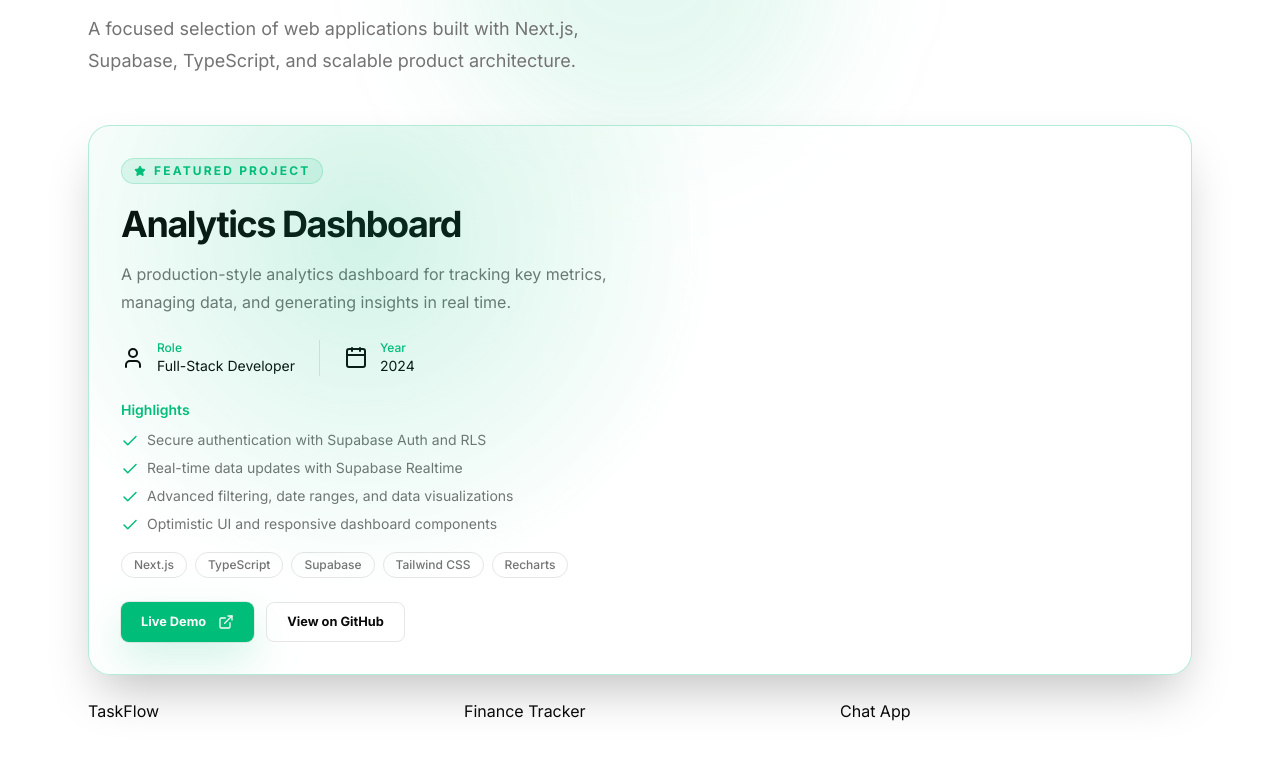
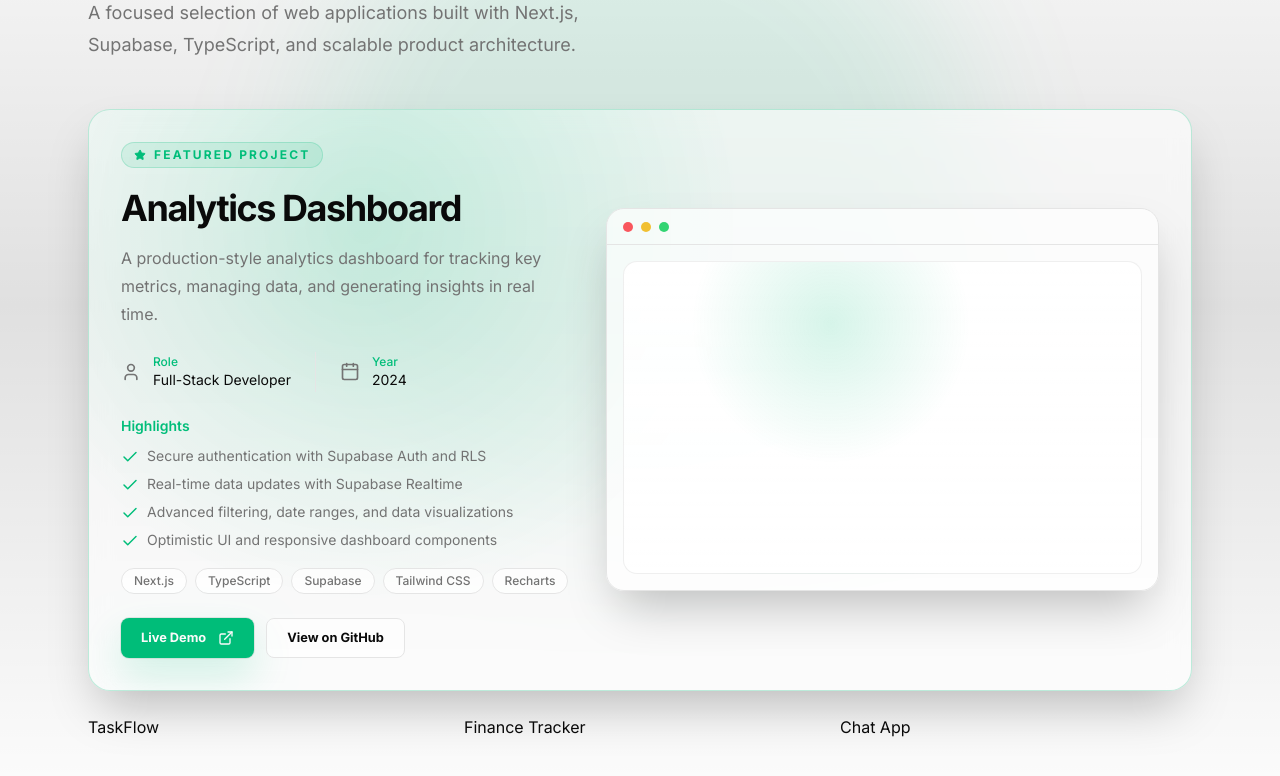
Before and after one commit to svsxn/portfolio, a Next.js app: page / in a window 1280 px wide. Shown: the part 1084-1860 px from the top of the page. Built offline with nearby package versions, Linux system fonts and the light colour scheme.

Commit message:
feat: add right section

```diff
--- a/components/sections/projects/background.tsx
+++ b/components/sections/projects/background.tsx
@@ -1,5 +1,8 @@
 export default function Background() {
   return (
-    <div className="pointer-events-none absolute left-1/2 top-2 -z-10 size-96 -translate-x-1/2 rounded-full bg-primary/10 blur-3xl" />
+    <>
+      <div className="pointer-events-none absolute left-1/2 top-24 -z-10 size-168 -translate-x-1/2 rounded-full bg-primary/10 blur-3xl" />
+      <div className="pointer-events-none absolute inset-0 -z-20 bg-[linear-gradient(to_bottom,transparent,rgba(0,0,0,0.12),transparent)]" />
+    </>
   );
 }
--- a/components/sections/projects/cards/featured/background.tsx
+++ b/components/sections/projects/cards/featured/background.tsx
@@ -1,5 +1,5 @@
 export default function Background() {
   return (
-    <div className="pointer-events-none absolute inset-0 bg-[radial-gradient(circle_at_25%_20%,--alpha(var(--primary)/18%),transparent_38%)]" />
+    <div className="pointer-events-none absolute inset-0 -z-10 bg-[radial-gradient(circle_at_25%_20%,--alpha(var(--primary)/18%),transparent_40%)]" />
   );
 }
--- a/components/sections/projects/cards/featured/index.tsx
+++ b/components/sections/projects/cards/featured/index.tsx
@@ -1,12 +1,14 @@
 import Background from "./background";
 import LeftSection from "./left";
+import RightSection from "./right";
 
 export default function FeaturedProject({ project }: { project: Project }) {
   return (
-    <article className="relative overflow-hidden rounded-3xl border border-primary/30 bg-card/60 p-6 shadow-2xl backdrop-blur-md lg:p-8">
+    <article className="relative overflow-hidden rounded-3xl border border-primary/25 bg-card/60 p-6 shadow-2xl backdrop-blur-md lg:p-8">
       <Background />
-      <div>
+      <div className="relative grid gap-8 lg:grid-cols-[0.9fr_1.1fr] lg:items-center">
         <LeftSection project={project} />
+        <RightSection />
       </div>
     </article>
   );
--- a/components/sections/projects/cards/featured/left/index.tsx
+++ b/components/sections/projects/cards/featured/left/index.tsx
@@ -16,16 +16,16 @@ export default function LeftSection({ project }: { project: Project }) {
         {project.description}
       </p>
       <dl className="mt-6 flex gap-6">
-        <div className="flex gap-3 items-center">
-          <UserIcon aria-hidden />
+        <div className="flex items-center gap-3">
+          <UserIcon className="size-5 text-muted-foreground" aria-hidden />
           <div>
             <dt className="text-xs font-medium text-primary">Role</dt>
             <dd className=" text-sm">{project.role}</dd>
           </div>
         </div>
-        <Separator orientation="vertical" />
+        <Separator orientation="vertical" className="h-10" />
         <div className="flex gap-3 items-center">
-          <CalendarIcon aria-hidden />
+          <CalendarIcon className="size-5 text-muted-foreground" aria-hidden />
           <div>
             <dt className="text-xs font-medium text-primary">Year</dt>
             <dd className=" text-sm">{project.year}</dd>
--- /dev/null
+++ b/components/sections/projects/cards/featured/right/index.tsx
@@ -0,0 +1,23 @@
+export default function RightSection() {
+  return (
+    <div className="relative overflow-hidden rounded-2xl border bg-background/70 shadow-2xl">
+      <div className="flex h-9 items-center gap-2 border-b px-4">
+        <span className="size-2.5 rounded-full bg-red-500/80" />
+        <span className="size-2.5 rounded-full bg-yellow-500/80" />
+        <span className="size-2.5 rounded-full bg-green-500/80" />
+      </div>
+      {/* <div className="relative aspect-16/10">
+            <Image
+              src={project.image}
+              alt={`${project.title} preview`}
+              fill
+              sizes="(min-width: 1024px) 520px, 100vw"
+              className="object-cover"
+            />
+          </div> */}
+      <div className="aspect-16/10 p-4">
+        <div className="h-full rounded-xl border border-border/60 bg-[radial-gradient(circle_at_40%_20%,--alpha(var(--primary)/16%),transparent_35%),linear-gradient(to_bottom,--alpha(var(--card)/90%),--alpha(var(--background)/80%))]" />
+      </div>
+    </div>
+  );
+}
--- a/components/sections/projects/content.tsx
+++ b/components/sections/projects/content.tsx
@@ -6,7 +6,7 @@ export default function Content() {
   const [featuredProject, ...otherProjects] = projects;
 
   return (
-    <div className="mx-auto w-full max-w-6xl px-6 py-24 sm:py-28 lg:py-32">
+    <div className="mx-auto w-full max-w-6xl px-6 py-20 sm:py-24 lg:py-28">
       <div className="max-w-2xl">
         <Label primaryText="Selected work" />
         <h2 className="mt-6 text-balance text-4xl font-bold tracking-[-0.045em] sm:text-5xl lg:text-6xl">
--- a/components/sections/projects/index.tsx
+++ b/components/sections/projects/index.tsx
@@ -3,7 +3,10 @@ import Content from "./content";
 
 export default function Projects() {
   return (
-    <section id="projects" className="relative isolate scroll-mt-24">
+    <section
+      id="projects"
+      className="relative isolate scroll-mt-24 overflow-hidden"
+    >
       <Background />
       <Content />
     </section>
```
